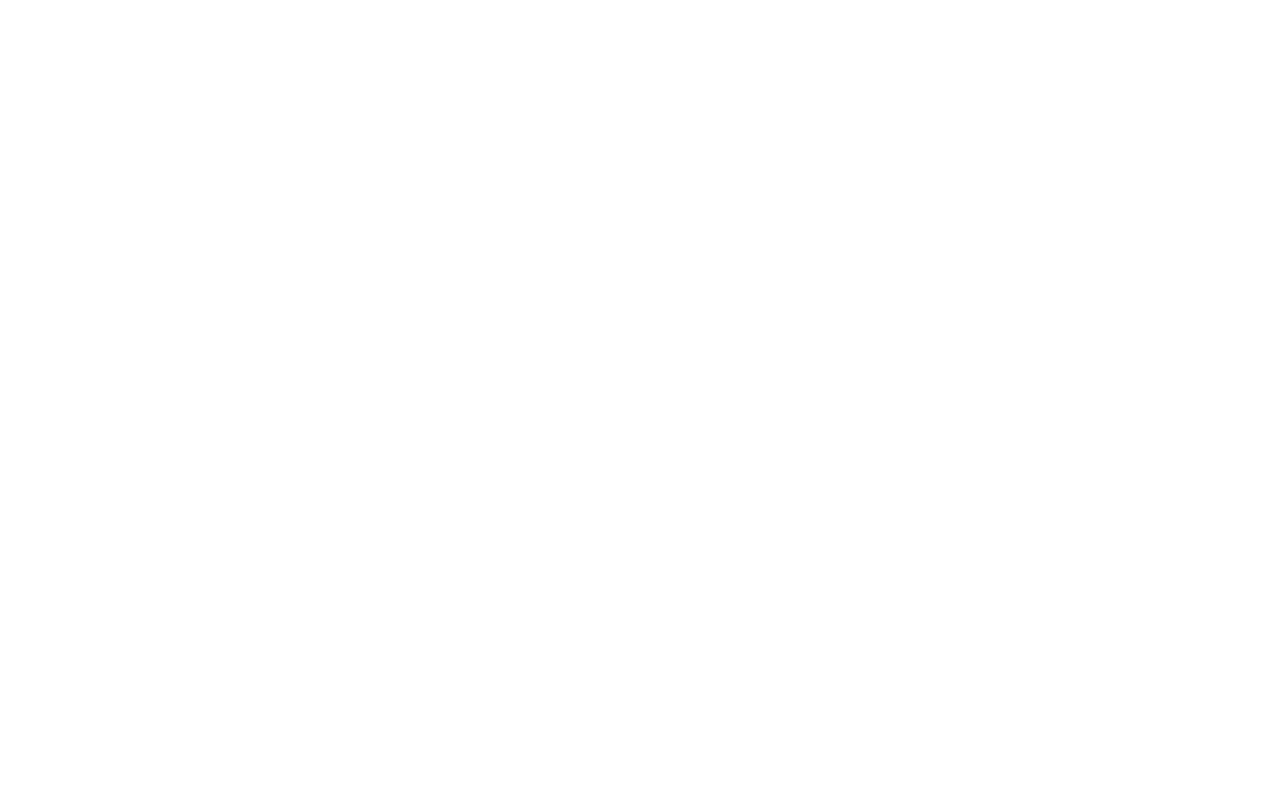
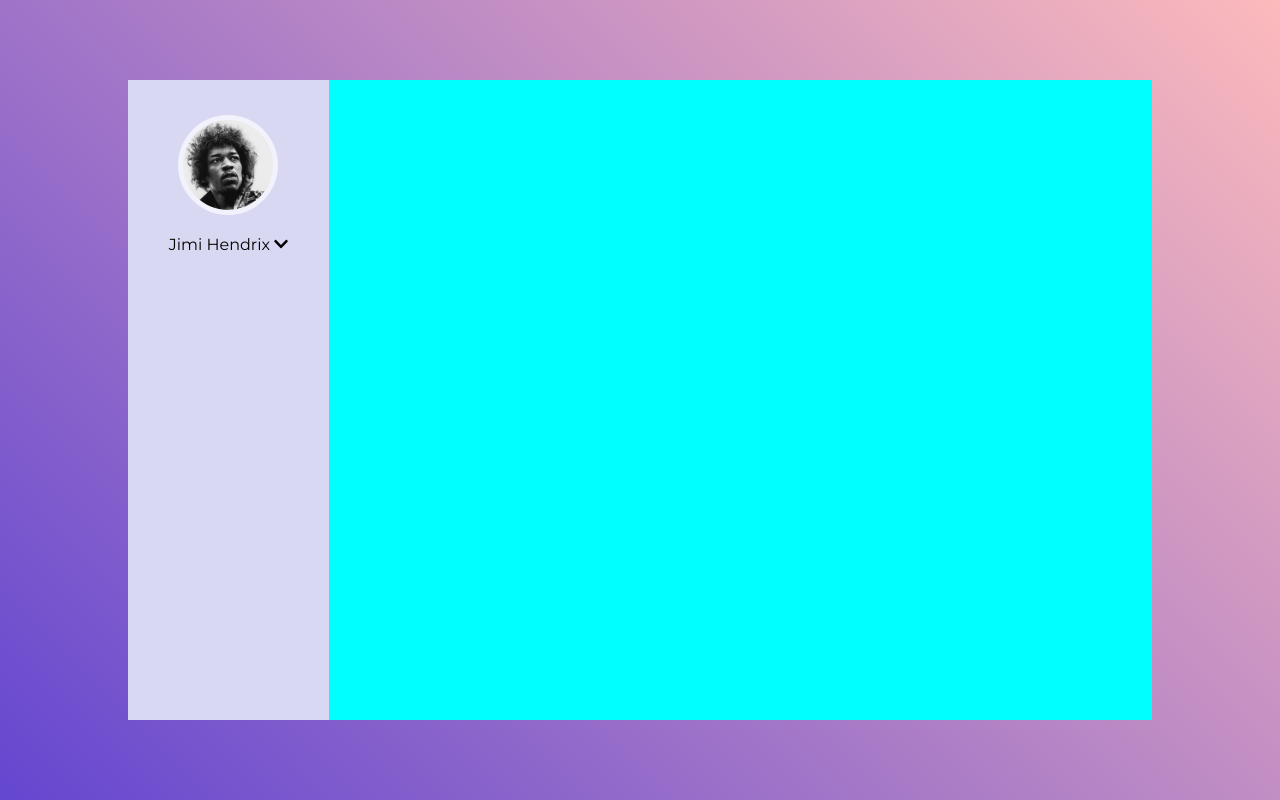
Before and after one commit to Bryan-Brenes/portafolio-web, an Angular app: page /chat-dashboard in a window 1280 px wide. Before the commit this address led to /. Built offline with nearby package versions, Linux system fonts and the light colour scheme.

Commit message:
estructura basica chat-page

```diff
--- a/src/app/app-routing.module.ts
+++ b/src/app/app-routing.module.ts
@@ -4,12 +4,14 @@ import { AppComponent } from './app.component';
 import { NeumorphismDribbbleComponent } from './neumorphism-dribbble/neumorphism-dribbble.component';
 import { PaginaPrincipalComponent } from './pagina-principal/pagina-principal.component';
 import { NeumorphicUiElementsComponent } from './neumorphic-ui-elements/neumorphic-ui-elements.component';
+import { ChatPageComponent } from './chatDashboard/chat-page/chat-page.component';
 
 
 const routes: Routes = [
   { path: "", component: PaginaPrincipalComponent },
   { path: "neumorphism-dribbble", component: NeumorphismDribbbleComponent },
   { path: "neumorphism-ui-elements", component: NeumorphicUiElementsComponent },
+  { path: "chat-dashboard", component: ChatPageComponent },
 ];
 
 @NgModule({
--- a/src/app/app.module.ts
+++ b/src/app/app.module.ts
@@ -6,13 +6,15 @@ import { AppComponent } from './app.component';
 import { NeumorphismDribbbleComponent } from './neumorphism-dribbble/neumorphism-dribbble.component';
 import { PaginaPrincipalComponent } from './pagina-principal/pagina-principal.component';
 import { NeumorphicUiElementsComponent } from './neumorphic-ui-elements/neumorphic-ui-elements.component';
+import { ChatPageComponent } from './chatDashboard/chat-page/chat-page.component';
 
 @NgModule({
   declarations: [
     AppComponent,
     NeumorphismDribbbleComponent,
     PaginaPrincipalComponent,
-    NeumorphicUiElementsComponent
+    NeumorphicUiElementsComponent,
+    ChatPageComponent
   ],
   imports: [
     BrowserModule,
--- /dev/null
+++ b/src/app/chatDashboard/chat-page/chat-page.component.css
@@ -0,0 +1,123 @@
+.background {
+    position: fixed;
+    min-height: 100vh;
+    width: 100%;
+    background: linear-gradient(45deg, #6447d0, #fcbabc);
+    z-index: -3;
+}
+
+.contenedor {
+    display: flex;
+    justify-content: center;
+    align-items: center;
+    min-height: 100vh;
+}
+
+.contenido {
+    display: flex;
+    justify-content: stretch;
+    align-items: stretch;
+    min-height: 80vh;
+    height: 80vh;
+    width: 90vw;
+    background-color: #f2f2fd;
+}
+
+.side-menu {
+    display: inline-block;
+    position: relative;
+    min-width: 15%;
+    width: 250px;
+    min-height: 100%;
+    background-color: #d8d8f3;
+    transition: all 0.3s;
+}
+
+.main-content {
+    position: relative;
+    display: inline-block;
+    width: 100%;
+    height: 100%;
+    background-color: aqua;
+}
+
+.ham-button {
+    position: absolute;
+    top: 0;
+    left: 0;
+    border: none;
+    background: none;
+    padding: 1em;
+    font-size: 1.5em;
+    color: #333;
+    display: none;
+}
+
+.times-button {
+    position: absolute;
+    top: 0;
+    right: 0;
+    border: none;
+    background: none;
+    padding: 1em;
+    font-size: 1.5em;
+    color: #333;
+    display: none;
+}
+
+.user-image-container {
+    display: flex;
+    justify-content: center;
+    align-items: center;
+    padding: 20px;
+    padding-top: 35px;
+}
+
+.user-name {
+    text-align: center;
+}
+
+.user-name span {
+    cursor: pointer;
+}
+
+.user-image {
+    border-radius: 50%;
+    width: 100px;
+    padding: 5px;
+    background-color: #f2f2fd;
+}
+
+@media (min-width: 765px) {
+    .side-menu {
+        transform: translateX(0px);
+    }
+}
+
+@media (max-width: 764px) {
+    .contenedor {
+        justify-content: stretch;
+        width: 100%;
+        align-items: flex-start;
+    }
+    .contenido {
+        position: relative;
+        min-height: 100vh;
+        width: 100%;
+        background-color: wheat;
+    }
+    .side-menu {
+        position: absolute;
+        width: 100%;
+        top: 0;
+        left: 0;
+        transform: translateX(-100%);
+        z-index: 10;
+    }
+    .ham-button {
+        display: block;
+    }
+    .times-button {
+        display: block;
+    }
+}
--- /dev/null
+++ b/src/app/chatDashboard/chat-page/chat-page.component.html
@@ -0,0 +1,19 @@
+<div class="background"></div>
+
+<div class="contenedor">
+    <div class="contenido">
+        <div id="sideMenu" class="side-menu">
+            <button id="closeButton" class="times-button"><i class="fas fa-times"></i></button>
+
+            <div class="user-section">
+                <div class="user-image-container">
+                    <img class="user-image" src="../../../assets/jimi_hendrix.jpg" alt="">
+                </div>
+                <div class="user-name"><span>Jimi Hendrix <i class="fas fa-chevron-down"></i></span></div>
+            </div>
+        </div>
+        <div class="main-content">
+            <button id="hamButton" class="ham-button"><i class="fas fa-bars"></i></button>
+        </div>
+    </div>
+</div>
--- /dev/null
+++ b/src/app/chatDashboard/chat-page/chat-page.component.ts
@@ -0,0 +1,22 @@
+import { Component, OnInit } from '@angular/core';
+
+@Component({
+  selector: 'app-chat-page',
+  templateUrl: './chat-page.component.html',
+  styleUrls: ['./chat-page.component.css']
+})
+export class ChatPageComponent implements OnInit {
+
+  constructor() { }
+
+  ngOnInit() {
+    document.getElementById('hamButton').addEventListener('click', () => {
+      document.getElementById('sideMenu').style.transform = 'translateX(0px)';
+    });
+
+    document.getElementById('closeButton').addEventListener('click', () => {
+      document.getElementById('sideMenu').style.transform = 'translateX(-100%)';
+    });
+  }
+
+}
--- a/src/app/pagina-principal/pagina-principal.component.html
+++ b/src/app/pagina-principal/pagina-principal.component.html
@@ -22,5 +22,15 @@
             </div>
         </div>
 
+        <div class=" col-sm-3 contenedor-proyecto-link">
+            <span class="proyecto">Chat Dashboard - dribbble.com</span>
+            <div class="botones">
+                <a class="btn-primario" routerLink="/chat-dashboard">Ver</a>
+                <a class="btn-primario" target="_blank"
+                    href="https://dribbble.com/shots/4797890--Chat-Property-dashboard">Ir
+                    a dribbble</a>
+            </div>
+        </div>
+
     </div>
 </div>
```
Also changed, not shown: src/assets/jimi_hendrix.jpg (added), 1 other file (tests, documents, lock files or other folders).
